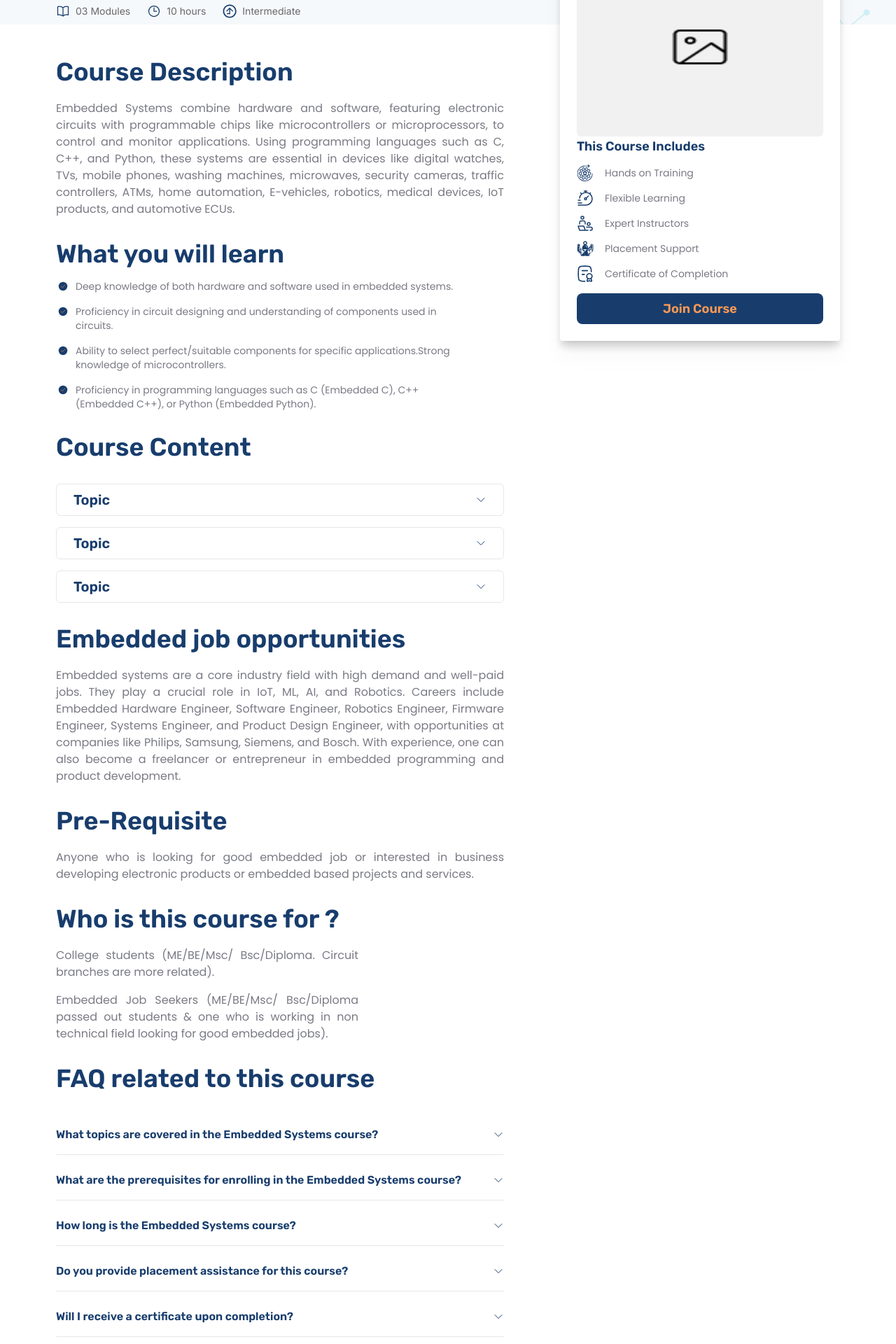
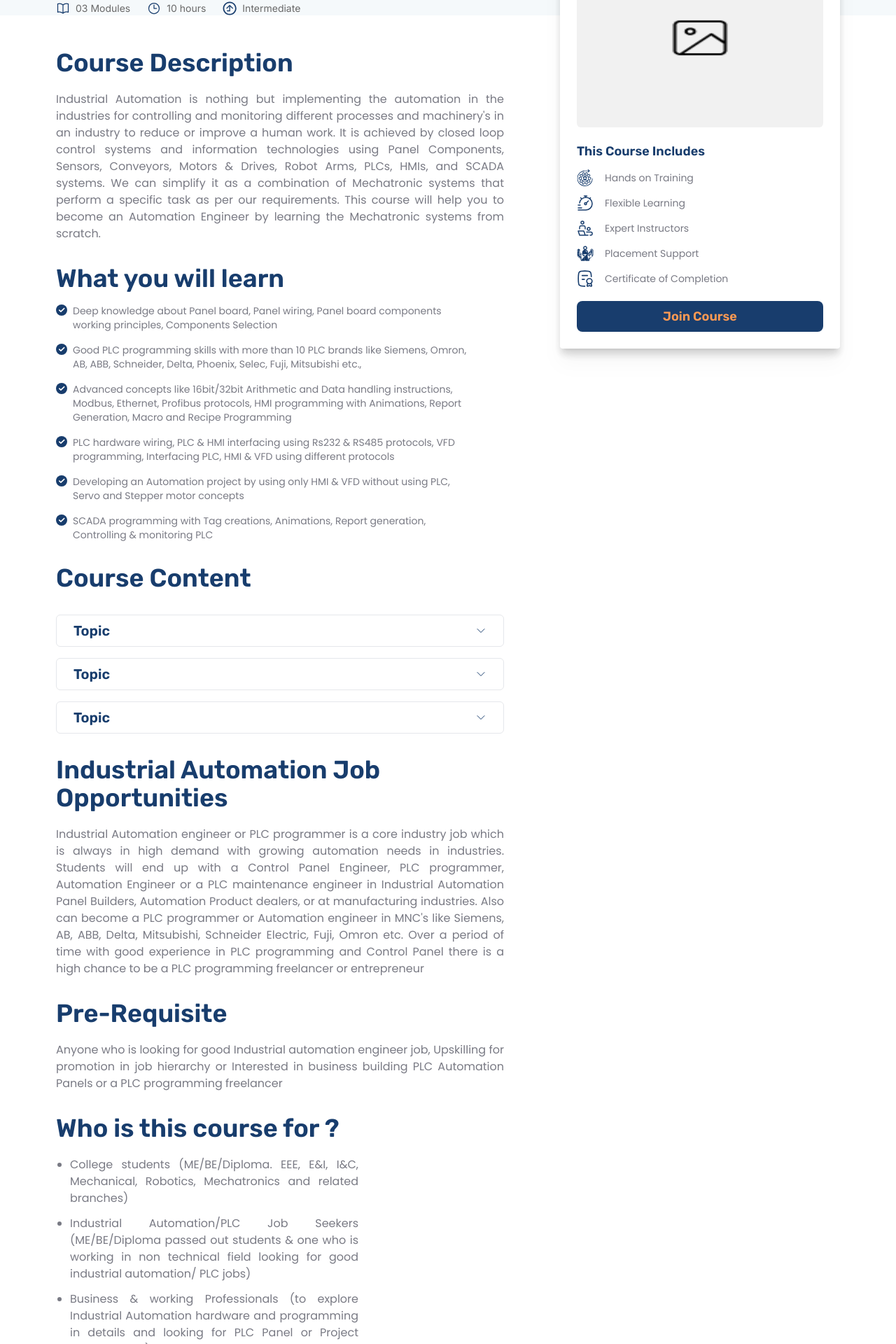
Before and after one commit to boobalan-fz/manfree, a Next.js app: page /courses/plc in a window 1280 px wide. Shown: the part 312-2232 px from the top of the page at 70% size. Built offline with nearby package versions, Linux system fonts and the light colour scheme.

Commit message:
content has updated

```diff
--- a/src/app/courses/[id]/page.jsx
+++ b/src/app/courses/[id]/page.jsx
@@ -1,10 +1,9 @@
 "use client";
-import { useState, useEffect } from "react";
 import { poppins, rubik } from "@/app/font";
 import CourseTitle from "@/components/course/CourseTitle";
 import Image from "next/image";
 import image from "@/assets/image.png";
-import tikicon from "@/assets/icons/tikicon.svg";
+import tikicon from "@/assets/icons/tick.svg";
 import { faq, WYWL, courseIncludes } from "@/constant/dummy";
 import { ChevronDownIcon } from "@heroicons/react/24/outline";
 const Page = () => {
@@ -24,15 +23,16 @@ const Page = () => {
               <p
                 className={`${poppins.className} text-[#797A84] text-justify text-base pt-5`}
               >
-                Embedded Systems combine hardware and software, featuring
-                electronic circuits with programmable chips like
-                microcontrollers or microprocessors, to control and monitor
-                applications. Using programming languages such as C, C++, and
-                Python, these systems are essential in devices like digital
-                watches, TVs, mobile phones, washing machines, microwaves,
-                security cameras, traffic controllers, ATMs, home automation,
-                E-vehicles, robotics, medical devices, IoT products, and
-                automotive ECUs.
+                Industrial Automation is nothing but implementing the automation
+                in the industries for controlling and monitoring different
+                processes and machinery's in an industry to reduce or improve a
+                human work. It is achieved by closed loop control systems and
+                information technologies using Panel Components, Sensors,
+                Conveyors, Motors & Drives, Robot Arms, PLCs, HMIs, and SCADA
+                systems. We can simplify it as a combination of Mechatronic
+                systems that perform a specific task as per our requirements.
+                This course will help you to become an Automation Engineer by
+                learning the Mechatronic systems from scratch.
               </p>
             </div>
 
@@ -46,7 +46,11 @@ const Page = () => {
               <ul className="pt-4 flex flex-col gap-4 justify-center">
                 {WYWL.map((item, index) => (
                   <li key={index} className="flex gap-2 items-start pr-10  ">
-                    <Image src={tikicon} alt="img" className="h-5 w-5" />
+                    <Image
+                      src={tikicon}
+                      alt="img"
+                      className="h-4 w-4 mt-[1px]"
+                    />
                     <p
                       className={`${poppins.className} text-[#797A84] text-sm `}
                     >
@@ -83,19 +87,22 @@ const Page = () => {
               <h1
                 className={`${rubik.className} text-4xl  font-semibold text-[#183D6D]`}
               >
-                Embedded job opportunities
+                Industrial Automation Job Opportunities
               </h1>
               <p
                 className={`${poppins.className} text-[#797A84] text-justify text-base pt-5`}
               >
-                Embedded systems are a core industry field with high demand and
-                well-paid jobs. They play a crucial role in IoT, ML, AI, and
-                Robotics. Careers include Embedded Hardware Engineer, Software
-                Engineer, Robotics Engineer, Firmware Engineer, Systems
-                Engineer, and Product Design Engineer, with opportunities at
-                companies like Philips, Samsung, Siemens, and Bosch. With
-                experience, one can also become a freelancer or entrepreneur in
-                embedded programming and product development.
+                Industrial Automation engineer or PLC programmer is a core
+                industry job which is always in high demand with growing
+                automation needs in industries. Students will end up with a
+                Control Panel Engineer, PLC programmer, Automation Engineer or a
+                PLC maintenance engineer in Industrial Automation Panel
+                Builders, Automation Product dealers, or at manufacturing
+                industries. Also can become a PLC programmer or Automation
+                engineer in MNC's like Siemens, AB, ABB, Delta, Mitsubishi,
+                Schneider Electric, Fuji, Omron etc. Over a period of time with
+                good experience in PLC programming and Control Panel there is a
+                high chance to be a PLC programming freelancer or entrepreneur
               </p>
             </div>
 
@@ -109,9 +116,10 @@ const Page = () => {
               <p
                 className={`${poppins.className} text-[#797A84] text-justify text-base pt-5`}
               >
-                Anyone who is looking for good embedded job or interested in
-                business developing electronic products or embedded based
-                projects and services.
+                Anyone who is looking for good Industrial automation engineer
+                job, Upskilling for promotion in job hierarchy or Interested in
+                business building PLC Automation Panels or a PLC programming
+                freelancer
               </p>
             </div>
 
@@ -122,17 +130,24 @@ const Page = () => {
               >
                 Who is this course for ?
               </h1>
-              <p
-                className={`${poppins.className} text-[#797A84] text-justify text-base pt-5 sm:pr-52 `}
+              <ul
+                className={`${poppins.className} text-[#797A84] list-disc ml-5 text-justify text-base pt-5 sm:pr-52 space-y-3 `}
               >
-                College students (ME/BE/Msc/ Bsc/Diploma. Circuit branches are
-                more related).
-                <span className="pt-4 block">
-                  Embedded Job Seekers (ME/BE/Msc/ Bsc/Diploma passed out
-                  students & one who is working in non technical field looking
-                  for good embedded jobs).
-                </span>
-              </p>
+                <li>
+                  College students (ME/BE/Diploma. EEE, E&I, I&C, Mechanical,
+                  Robotics, Mechatronics and related branches)
+                </li>
+                <li>
+                  Industrial Automation/PLC Job Seekers (ME/BE/Diploma passed
+                  out students & one who is working in non technical field
+                  looking for good industrial automation/ PLC jobs)
+                </li>
+                <li>
+                  Business & working Professionals (to explore Industrial
+                  Automation hardware and programming in details and looking for
+                  PLC Panel or Project development)
+                </li>
+              </ul>
             </div>
 
             {/* faq */}
@@ -165,7 +180,7 @@ const Page = () => {
                 <div className="bg-[#F1F1F1] flex items-center justify-center rounded-md px-24 py-24">
                   <Image src={image} alt="dummy" className="w-24 h-16" />
                 </div>
-                <div>
+                <div className="mt-5">
                   <h3
                     className={`${rubik.className} font-semibold text-lg text-[#183D6D]`}
                   >
@@ -186,7 +201,7 @@ const Page = () => {
                   </ul>
 
                   <button
-                    className={`${rubik.className} hidden sm:block bg-[#183D6D] mt-4 text-[#FF9A53] rounded-lg text-center py-2 font-semibold w-full text-lg`}
+                    className={`${rubik.className} hidden sm:block bg-[#183D6D] mt-5 text-[#FF9A53] rounded-lg text-center py-2 font-semibold w-full text-lg`}
                   >
                     Join Course
                   </button>
--- a/src/components/course/CourseTitle.jsx
+++ b/src/components/course/CourseTitle.jsx
@@ -9,17 +9,17 @@ const CourseTitle = () => {
     <div className="bg-[#F5F9FB]  flex justify-between">
       <div className="px-20 w-full  h-full pt-12">
         <h1
-          className={`${rubik.className} text-[#183D6D] pt-12 font-semibold text-5xl`}
+          className={`${rubik.className} text-[#183D6D] pt-12 font-semibold text-5xl w-[800px]`}
         >
-          Course Name
+          Certified Industrial Automation Professional
         </h1>
-        <p
+        {/* <p
           className={`${poppins.className} text-[#314252] text-base  tracking-tight pr-52  pt-4 `}
         >
-          App Development by building 100 projects in 100 days. Learn data
-          science, automation, build websites, games and apps!
-        </p>
-        <div className="flex gap-6 item-end pt-2">
+          Advance your career in Industrial Automation with our comprehensive
+          PLC programming course and secure your dream job in the field.
+        </p> */}
+        <div className="flex gap-6 item-end pt-5">
           <span className="flex items-center justify-center  gap-2">
             <BookOpenIcon className="h-5 w-5 text-[#183D6D] " />
             <h3 className="text-[#696969] font-normal text-sm">03 Modules</h3>
--- a/src/constant/dummy.js
+++ b/src/constant/dummy.js
@@ -112,10 +112,12 @@ export const latest = [
 ];
 
 export const WYWL = [
-  "Deep knowledge of both hardware and software used in embedded systems.",
-  "Proficiency in circuit designing and understanding of components used in circuits.",
-  "Ability to select perfect/suitable components for specific applications.Strong knowledge of microcontrollers.",
-  "Proficiency in programming languages such as C (Embedded C), C++ (Embedded C++), or Python (Embedded Python).",
+  "Deep knowledge about Panel board, Panel wiring, Panel board components working principles, Components Selection",
+  "Good PLC programming skills with more than 10 PLC brands like Siemens, Omron, AB, ABB, Schneider, Delta, Phoenix, Selec, Fuji, Mitsubishi etc.,",
+  "Advanced concepts like 16bit/32bit Arithmetic and Data handling instructions, Modbus, Ethernet, Profibus protocols, HMI programming with Animations, Report Generation, Macro and Recipe Programming",
+  "PLC hardware wiring, PLC & HMI interfacing using Rs232 & RS485 protocols, VFD programming, Interfacing PLC, HMI & VFD using different protocols",
+  "Developing an Automation project by using only HMI & VFD without using PLC, Servo and Stepper motor concepts",
+  "SCADA programming with Tag creations, Animations, Report generation, Controlling & monitoring PLC",
 ];
 
 export const faq = [
```
Also changed, not shown: src/assets/icons/tick.svg (added), src/assets/icons/tikicon.svg (deleted).
